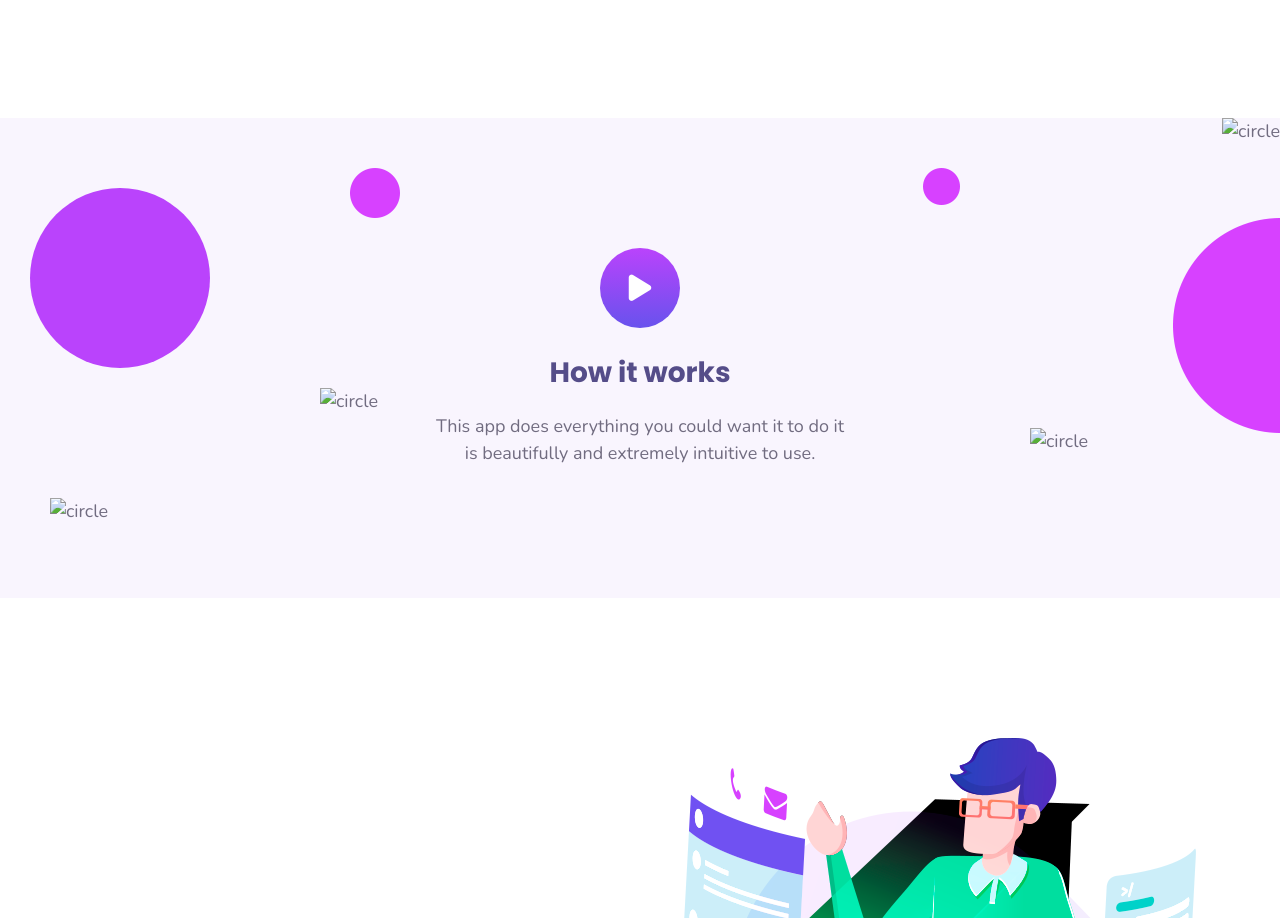
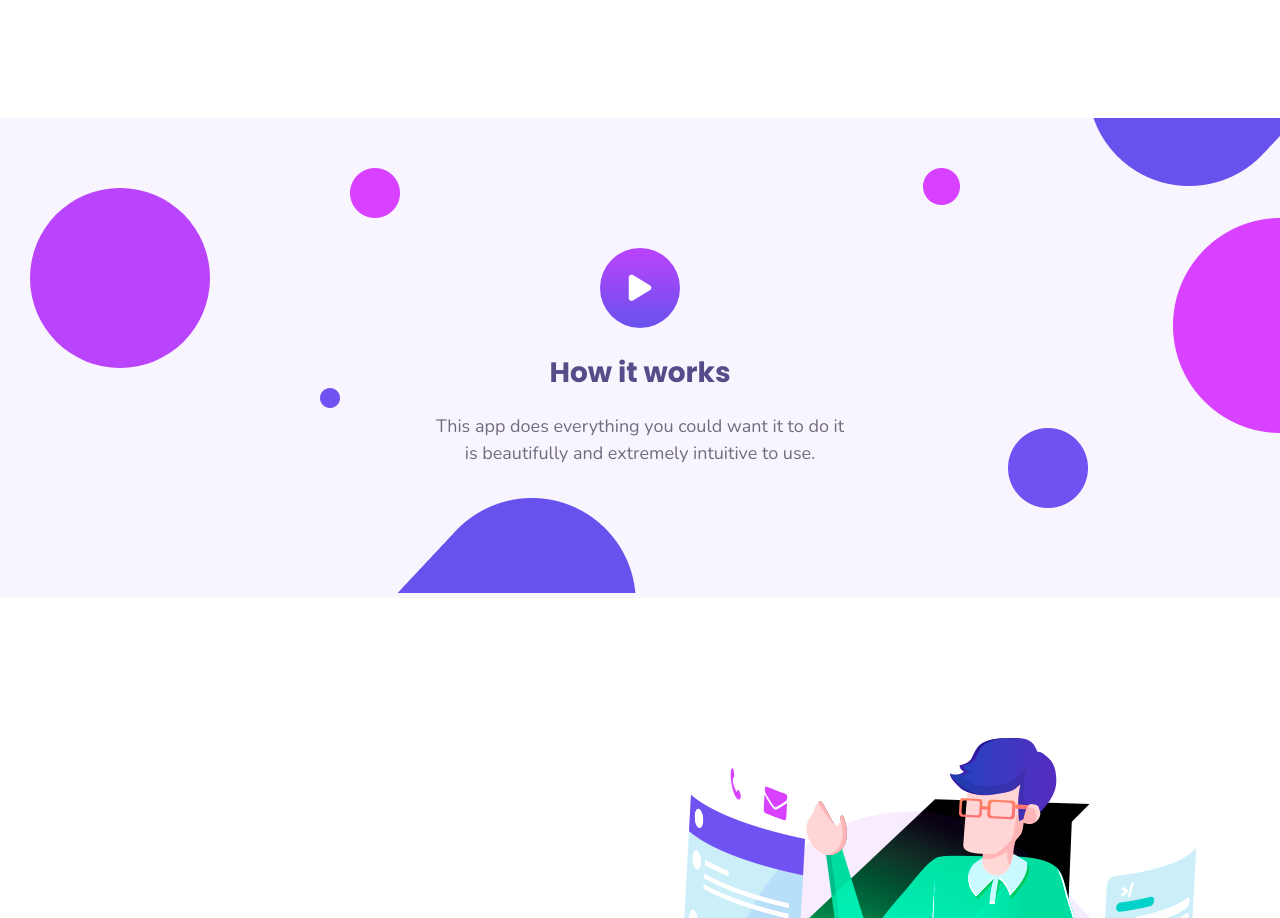
Before and after one commit to StepashkaJu/Elipso-Layout, a plain HTML site: page index.html in a window 1280 px wide. Shown: the part 2128-3046 px from the top of the page. Drawn offline with nearby package versions, Linux system fonts and the light colour scheme; the site is published under a folder, as on GitHub Pages, so addresses that start at the root find nothing; files whose address does not match are found by name.

Commit message:
bug fixes v3

```diff
--- a/index.html
+++ b/index.html
@@ -162,17 +162,17 @@
         class="small-pink-circle"
       />
       <img
-        src="/img/small-purpl-circle.png"
+        src="img/small-purpl-circle.png"
         alt="circle"
         class="small-purpl-circle"
       />
       <img
-        src="/img/big-purpl-circle.png"
+        src="img/big-purpl-circle.png"
         alt="circle"
         class="big-purpl-circle"
       />
-      <img src="/img/shape1.png" alt="circle" class="shape-left" />
-      <img src="/img/shape2.png" alt="circle" class="shape-right" />
+      <img src="img/shape1.png" alt="circle" class="shape-left" />
+      <img src="img/shape2.png" alt="circle" class="shape-right" />
     </div>
     <div class="wrapper">
       <div class="article">
```
